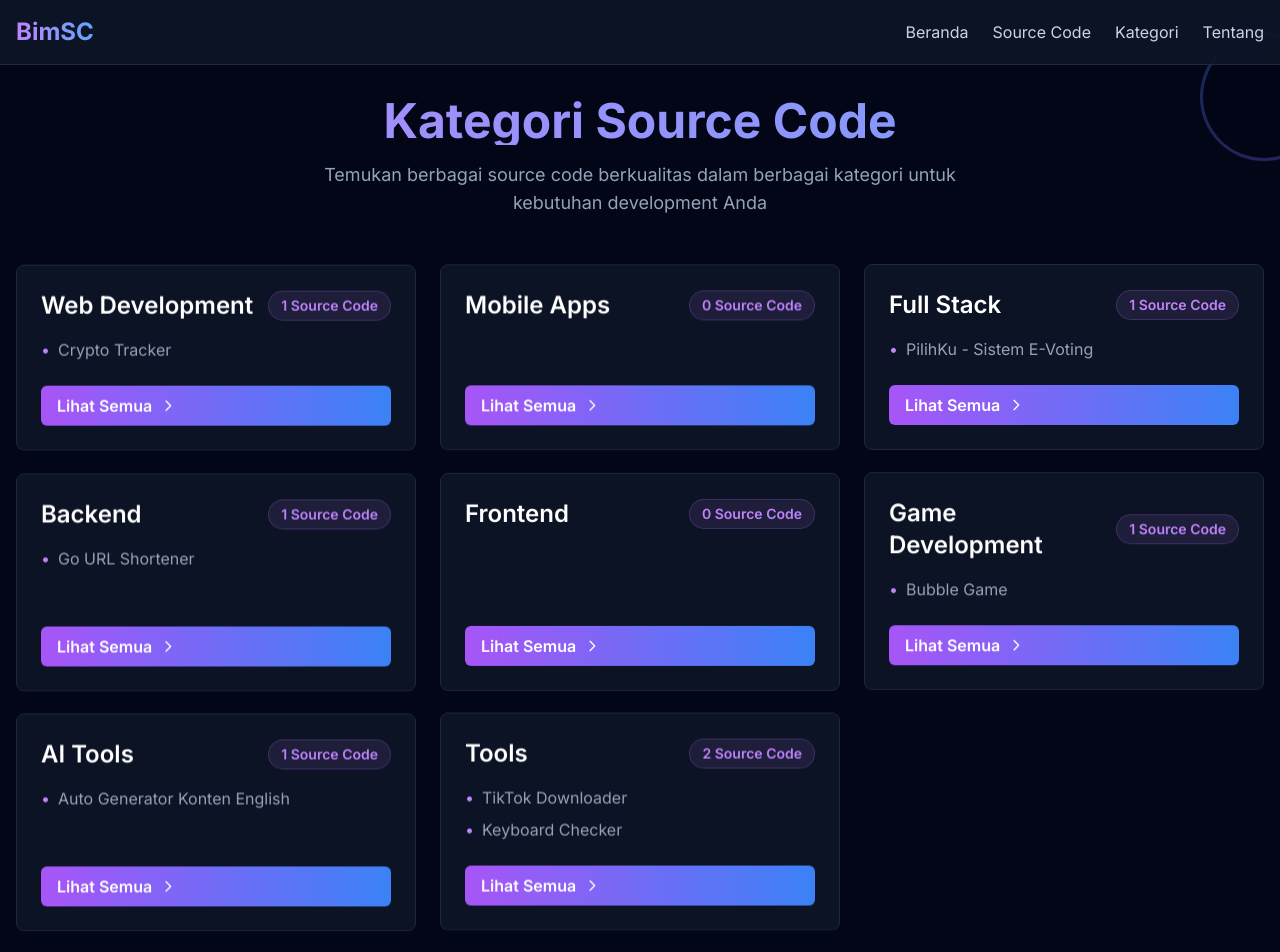
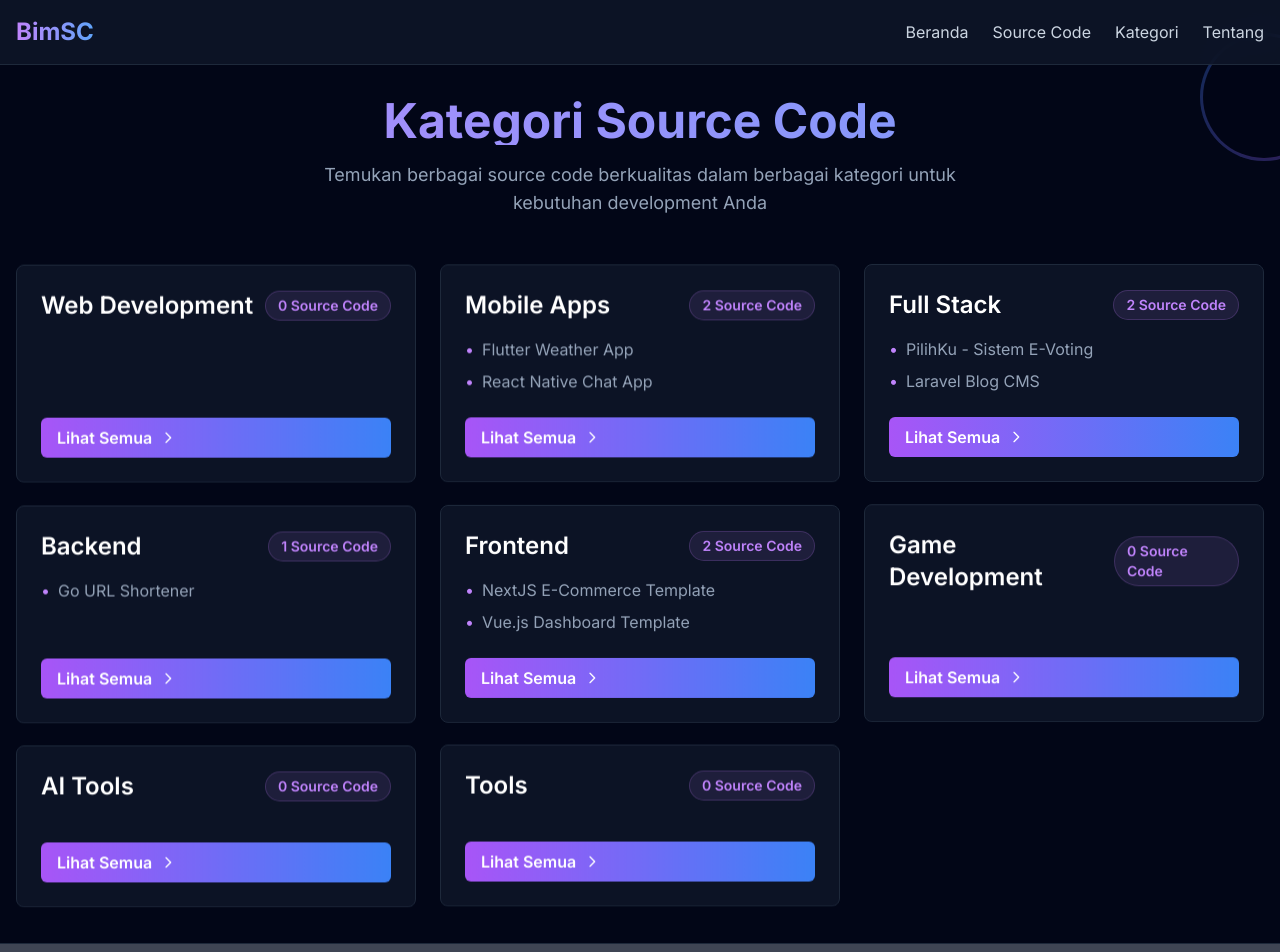
Before and after one commit to bimadevs/bimsc, a Next.js app: page /categories in a window 1280 px wide. Shown: the top 952 px of the page. Built offline with nearby package versions, Linux system fonts and the light colour scheme.

Commit message:
feat: remove download count and add new badge for source codes

```diff
--- a/src/app/components/SourceCodeCard.tsx
+++ b/src/app/components/SourceCodeCard.tsx
@@ -10,11 +10,18 @@ const SourceCodeCard = ({
   description,
   thumbnail,
   category,
-  downloadCount,
+  isNew,
   author,
 }: SourceCode) => {
   return (
-    <div className="group bg-slate-900 rounded-lg overflow-hidden transition-all duration-300 hover:scale-105 hover:shadow-xl hover:shadow-purple-500/20 border border-slate-800">
+    <div className="group bg-slate-900 rounded-lg overflow-hidden transition-all duration-300 hover:scale-105 hover:shadow-xl hover:shadow-purple-500/20 border border-slate-800 relative">
+      {/* New Badge */}
+      {isNew && (
+        <div className="absolute top-3 right-3 z-10 px-2 py-1 bg-gradient-to-r from-purple-500 to-blue-500 text-white text-xs font-bold rounded-full animate-pulse">
+          NEW
+        </div>
+      )}
+
       <div className="relative h-48 w-full overflow-hidden">
         <Image
           src={thumbnail}
@@ -43,10 +50,7 @@ const SourceCodeCard = ({
           {title}
         </h3>
         <p className="text-slate-400 mb-4 line-clamp-2">{description}</p>
-        <div className="flex items-center justify-between">
-          <span className="text-sm text-slate-500">
-            {downloadCount} Downloads
-          </span>
+        <div className="flex items-center justify-end">
           <Link
             href={`/source-code/${id}`}
             className="inline-flex items-center px-4 py-2 bg-gradient-to-r from-purple-500 to-blue-500 text-white rounded-md hover:from-purple-600 hover:to-blue-600 transition-all"
--- a/src/app/source-code/page.tsx
+++ b/src/app/source-code/page.tsx
@@ -16,7 +16,7 @@ export default function SourceCodeList() {
       ? categoryParam as Category
       : 'Semua'
   );
-  const [sortBy, setSortBy] = useState<'newest' | 'downloads'>('newest');
+  const [sortBy, setSortBy] = useState<'newest' | 'popular'>('newest');
 
   // Update selectedCategory when URL parameter changes
   useEffect(() => {
@@ -33,8 +33,9 @@ export default function SourceCodeList() {
   });
 
   const sortedData = [...filteredData].sort((a, b) => {
-    if (sortBy === 'downloads') {
-      return b.downloadCount - a.downloadCount;
+    if (sortBy === 'popular') {
+      // Sort by popularity (based on ID for now, higher ID = more popular)
+      return parseInt(b.id) - parseInt(a.id);
     }
     // For 'newest', we're using the ID as a proxy for date (in a real app, we'd use actual dates)
     return parseInt(b.id) - parseInt(a.id);
@@ -76,11 +77,11 @@ export default function SourceCodeList() {
 
             <select
               value={sortBy}
-              onChange={(e) => setSortBy(e.target.value as 'newest' | 'downloads')}
+              onChange={(e) => setSortBy(e.target.value as 'newest' | 'popular')}
               className="px-4 py-2 rounded-lg bg-slate-900 border border-slate-800 focus:outline-none focus:ring-2 focus:ring-purple-500 text-slate-300"
             >
               <option value="newest">Terbaru</option>
-              <option value="downloads">Terpopuler</option>
+              <option value="popular">Terpopuler</option>
             </select>
           </div>
         </div>
--- a/src/data/sourceCodeData.ts
+++ b/src/data/sourceCodeData.ts
@@ -4,7 +4,7 @@ export interface SourceCode {
   description: string;
   thumbnail: string;
   category: string;
-  downloadCount: number;
+  isNew?: boolean;
   githubUrl: string;
   demoUrl?: string;
   technologies: string[];
@@ -22,7 +22,7 @@ export const sourceCodeData: SourceCode[] = [
     description: 'Layanan pemendek URL yang powerful dibangun dengan Go, Redis, dan PostgreSQL. Dilengkapi dengan API RESTful dan dashboard admin.',
     thumbnail: '/images/url-shortener.png',
     category: 'Backend',
-    downloadCount: 156,
+    isNew: true,
     githubUrl: 'https://github.com/bimadevs/go-url-shorten',
     technologies: ['Go', 'Redis', 'PostgreSQL', 'Docker', 'RESTful API'],
     features: [
@@ -44,17 +44,17 @@ export const sourceCodeData: SourceCode[] = [
     description: 'Platform e-voting modern dan aman untuk pemilihan digital. Dilengkapi dengan sistem verifikasi dan enkripsi data.',
     thumbnail: '/images/pilihku.png',
     category: 'Full Stack',
-    downloadCount: 245,
+    isNew: true,
     githubUrl: 'https://github.com/bimadevs/pilihku-E-Voting',
     demoUrl: 'https://pilihku-demo.example.com',
     technologies: ['React', 'Node.js', 'MongoDB', 'JWT', 'Blockchain'],
     features: [
-      'Sistem autentikasi multi-level',
-      'Enkripsi data suara',
-      'Dashboard admin komprehensif',
-      'Verifikasi pemilih',
-      'Hasil pemilihan realtime',
-      'Audit trail lengkap'
+      'Sistem autentikasi dan verifikasi pemilih',
+      'Dashboard admin untuk manajemen pemilihan',
+      'Enkripsi data suara dengan blockchain',
+      'Laporan hasil pemilihan real-time',
+      'Responsive design untuk mobile dan desktop',
+      'Audit trail untuk keamanan'
     ],
     author: {
       name: 'Bimadev',
@@ -63,21 +63,21 @@ export const sourceCodeData: SourceCode[] = [
   },
   {
     id: '3',
-    title: 'Auto Generator Konten English',
-    description: 'Tool otomatis untuk menghasilkan konten bahasa Inggris dengan AI. Cocok untuk content creator dan penulis.',
-    thumbnail: '/images/content-generator.jpg',
-    category: 'AI Tools',
-    downloadCount: 367,
-    githubUrl: 'https://github.com/bimadevs/autogeneratorkontenenglish',
-    demoUrl: 'https://auto-content-gen.example.com',
-    technologies: ['Python', 'OpenAI API', 'Flask', 'React', 'TailwindCSS'],
+    title: 'NextJS E-Commerce Template',
+    description: 'Template e-commerce modern dengan NextJS dan TailwindCSS. Siap pakai untuk toko online dengan fitur lengkap.',
+    thumbnail: '/images/ecommerce.png',
+    category: 'Frontend',
+    isNew: true,
+    githubUrl: 'https://github.com/bimadevs/nextjs-ecommerce',
+    demoUrl: 'https://nextjs-ecommerce-demo.example.com',
+    technologies: ['Next.js', 'TailwindCSS', 'TypeScript', 'Stripe', 'Prisma'],
     features: [
-      'Generasi konten otomatis',
-      'Multiple content format',
-      'AI-powered suggestions',
-      'SEO optimization',
-      'Export dalam berbagai format',
-      'API integration'
+      'Katalog produk dengan filter dan pencarian',
+      'Keranjang belanja dengan state management',
+      'Checkout dengan Stripe integration',
+      'Autentikasi pengguna',
+      'Dashboard admin',
+      'Responsive design'
     ],
     author: {
       name: 'Bimadev',
@@ -86,21 +86,19 @@ export const sourceCodeData: SourceCode[] = [
   },
   {
     id: '4',
-    title: 'Crypto Tracker',
-    description: 'Aplikasi tracking cryptocurrency dengan fitur realtime price updates dan portfolio management.',
-    thumbnail: '/images/crypto-tracker.png',
-    category: 'Web Development',
-    downloadCount: 189,
-    githubUrl: 'https://github.com/bimadevs/crypto_tracker',
-    demoUrl: 'https://crypto-tracker-demo.example.com',
-    technologies: ['React', 'CoinGecko API', 'Chart.js', 'TailwindCSS', 'Firebase'],
+    title: 'Flutter Weather App',
+    description: 'Aplikasi cuaca dengan UI yang menarik dibangun dengan Flutter. Mendukung lokasi saat ini dan pencarian kota.',
+    thumbnail: '/images/weather-app.png',
+    category: 'Mobile Apps',
+    githubUrl: 'https://github.com/bimadevs/flutter-weather',
+    technologies: ['Flutter', 'Dart', 'OpenWeatherMap API', 'Bloc Pattern', 'Geolocator'],
     features: [
-      'Realtime price updates',
-      'Portfolio tracking',
-      'Price alerts',
-      'Historical data charts',
-      'Watchlist management',
-      'Market analysis tools'
+      'Prakiraan cuaca untuk 7 hari',
+      'Deteksi lokasi otomatis',
+      'Pencarian kota',
+      'Animasi UI yang menarik',
+      'Mode gelap dan terang',
+      'Penyimpanan lokasi favorit'
     ],
     author: {
       name: 'Bimadev',
@@ -109,21 +107,20 @@ export const sourceCodeData: SourceCode[] = [
   },
   {
     id: '5',
-    title: 'TikTok Downloader',
-    description: 'Tool untuk mendownload video TikTok tanpa watermark. Mendukung download batch dan konversi format.',
-    thumbnail: '/images/tiktok_downloader.png',
-    category: 'Tools',
-    downloadCount: 523,
-    githubUrl: 'https://github.com/bimadevs/tiktok-downloader',
-    demoUrl: 'https://tiktok-dl.example.com',
-    technologies: ['Python', 'FastAPI', 'React', 'FFmpeg', 'Redis'],
+    title: 'Laravel Blog CMS',
+    description: 'Content Management System untuk blog dengan Laravel. Dilengkapi dengan editor WYSIWYG dan manajemen pengguna.',
+    thumbnail: '/images/laravel-cms.png',
+    category: 'Full Stack',
+    githubUrl: 'https://github.com/bimadevs/laravel-blog-cms',
+    demoUrl: 'https://laravel-cms-demo.example.com',
+    technologies: ['Laravel', 'MySQL', 'TailwindCSS', 'Alpine.js', 'CKEditor'],
     features: [
-      'Download tanpa watermark',
-      'Batch download',
-      'Format conversion',
-      'Video quality selection',
-      'Audio extraction',
-      'URL batch processing'
+      'Dashboard admin yang intuitif',
+      'Editor WYSIWYG untuk konten',
+      'Manajemen kategori dan tag',
+      'SEO optimization tools',
+      'Sistem komentar dengan moderasi',
+      'Analytics dan reporting'
     ],
     author: {
       name: 'Bimadev',
@@ -132,21 +129,19 @@ export const sourceCodeData: SourceCode[] = [
   },
   {
     id: '6',
-    title: 'Keyboard Checker',
-    description: 'Aplikasi web untuk mengecek fungsi keyboard dan mendeteksi tombol yang rusak atau tidak berfungsi.',
-    thumbnail: '/images/keyboard-checker.png',
-    category: 'Tools',
-    downloadCount: 156,
-    githubUrl: 'https://github.com/bimadevs/keyboard-checker',
-    demoUrl: 'https://keyboard-test.example.com',
-    technologies: ['HTML', 'CSS', 'JavaScript', 'Web APIs'],
+    title: 'React Native Chat App',
+    description: 'Aplikasi chat realtime dengan React Native dan Firebase. Mendukung pesan teks, gambar, dan notifikasi.',
+    thumbnail: '/images/chat-app.png',
+    category: 'Mobile Apps',
+    githubUrl: 'https://github.com/bimadevs/react-native-chat',
+    technologies: ['React Native', 'Firebase', 'Redux', 'Expo', 'Push Notifications'],
     features: [
-      'Deteksi keypress realtime',
-      'Visual keyboard layout',
-      'Key combination testing',
-      'Response time testing',
-      'Multiple keyboard layouts',
-      'Test result export'
+      'Chat realtime dengan Firebase',
+      'Pengiriman gambar dan file',
+      'Notifikasi push',
+      'Status online/offline',
+      'Read receipts',
+      'Group chats'
     ],
     author: {
       name: 'Bimadev',
@@ -155,21 +150,20 @@ export const sourceCodeData: SourceCode[] = [
   },
   {
     id: '7',
-    title: 'Bubble Game',
-    description: 'Game casual berbasis web dengan grafis menarik dan gameplay addictive. Dibuat dengan vanilla JavaScript.',
-    thumbnail: '/images/bubble-game.jpeg',
-    category: 'Game Development',
-    downloadCount: 234,
-    githubUrl: 'https://github.com/bimadevs/bubble-game',
-    demoUrl: 'https://bubble-game.example.com',
-    technologies: ['HTML5', 'CSS3', 'JavaScript', 'Canvas API'],
+    title: 'Vue.js Dashboard Template',
+    description: 'Template dashboard admin dengan Vue.js dan Tailwind CSS. Siap pakai untuk berbagai jenis aplikasi.',
+    thumbnail: '/images/vue-dashboard.png',
+    category: 'Frontend',
+    githubUrl: 'https://github.com/bimadevs/vue-dashboard',
+    demoUrl: 'https://vue-dashboard-demo.example.com',
+    technologies: ['Vue.js', 'Vuex', 'TailwindCSS', 'Chart.js', 'Vue Router'],
     features: [
-      'Animasi smooth',
-      'Multiple level',
-      'Score tracking',
-      'Sound effects',
-      'Touch support',
-      'Leaderboard system'
+      'Multiple dashboard layouts',
+      'Interactive charts dan graphs',
+      'Data tables dengan sorting dan filtering',
+      'Form components',
+      'Authentication flow',
+      'Dark mode support'
     ],
     author: {
       name: 'Bimadev',
```
